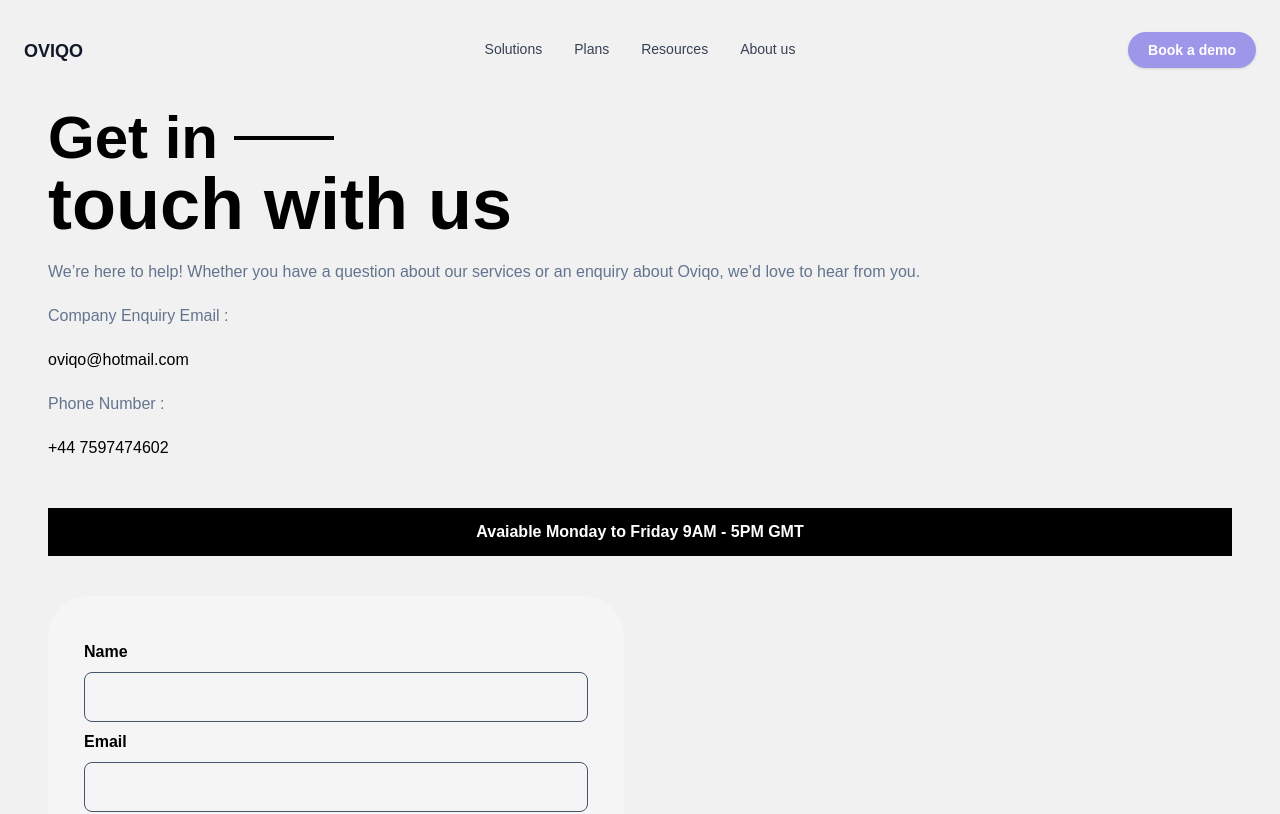
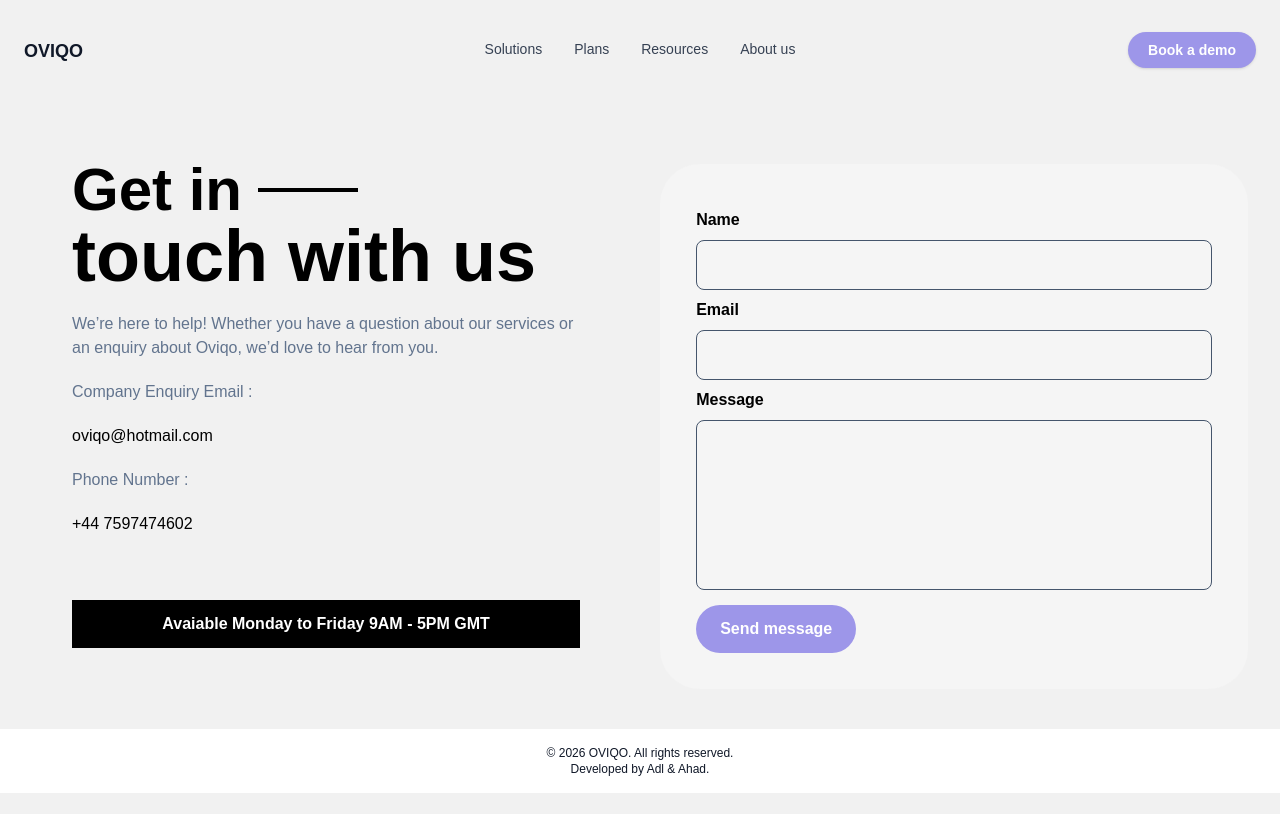
Before and after one commit to Oviqo-dev/oviqo-web, a Next.js app: page /contact in a window 1280 px wide. Shown: the top 814 px of the page. Built offline with nearby package versions, Linux system fonts and the light colour scheme.

Commit message:
fixed positioning of screen

```diff
--- a/app/contact/page.tsx
+++ b/app/contact/page.tsx
@@ -58,9 +58,9 @@ export default function Contact(){
       <>
       <FloatingHeader/>
 
-      <main className="min-h-[calc(100svh-90px)] flex flex-col">
-        <div className='flex-1 flex-col gap-8 px-6 py-6 lg:flex-row lg:items-center lg:justify-center lg:gap-16 lg:px-12'>
-          <div className=''>
+      <main className="flex flex-col lg:flex-row mx-auto sm:flex-col gap-10 mt-10 sm:px-8 max-w-7xl px-8">
+
+          <div className='flex flex-col w-full lg:w-[50%] sm:px-10 mt-9'>
 
             <h2 className="flex items-center text-3xl sm:text-4xl lg:text-6xl font-bold text-black text-left gap-4"> Get in
                <span className="inline-block h-1 w-25 bg-black"> </span> </h2>
@@ -73,11 +73,11 @@ export default function Contact(){
                <p className=' text-slate-500 mt-5'>Phone Number : </p>
                <p className=' text-black mt-5'>+44 7597474602</p>
 
-               <p className="mt-12 rounded-[80] bg-black px-5 py-3 font-semibold text-white text-center hover:bg-black">Avaiable Monday to Friday 9AM - 5PM GMT</p>
+               <p className="mt-12 rounded-[80] bg-black px-5 py-3 font-semibold text-white text-center hover:bg-black mt-16">Avaiable Monday to Friday 9AM - 5PM GMT</p>
 
 
             </div>
-          <div className='w-full max-w-xl min-w-0 rounded-[40px] bg-neutral-100 p-8 sm:p-8 lg:p-9 mt-10'>
+          <div className='rounded-[40px] bg-neutral-100 p-8 sm:p-8 lg:p-9 mt-10 lg:w-[50%]'>
              <form onSubmit={handleSubmit}>
                 <div className=''>
             <label htmlFor="name" className="mb-2 mt-2 block text-black font-semibold">
@@ -114,7 +114,7 @@ export default function Contact(){
             <textarea
               id="message"
               name="message"
-              rows={5}
+              rows={6}
               required
               className="w-full rounded-lg border border-slate-600 text-slate-600 p-3 resize-none"
             />
@@ -138,9 +138,8 @@ export default function Contact(){
 
              </form>
           </div>
-        </div>
       </main>
-        <footer className="py-4 text-center text-xs text-gray-900 bg-white">
+        <footer className="py-4 text-center text-xs text-gray-900 bg-white mt-10">
             <p>© 2026 OVIQO. All rights reserved.</p>
             <p>Developed by Adl &amp; Ahad.</p>
         </footer>
```
